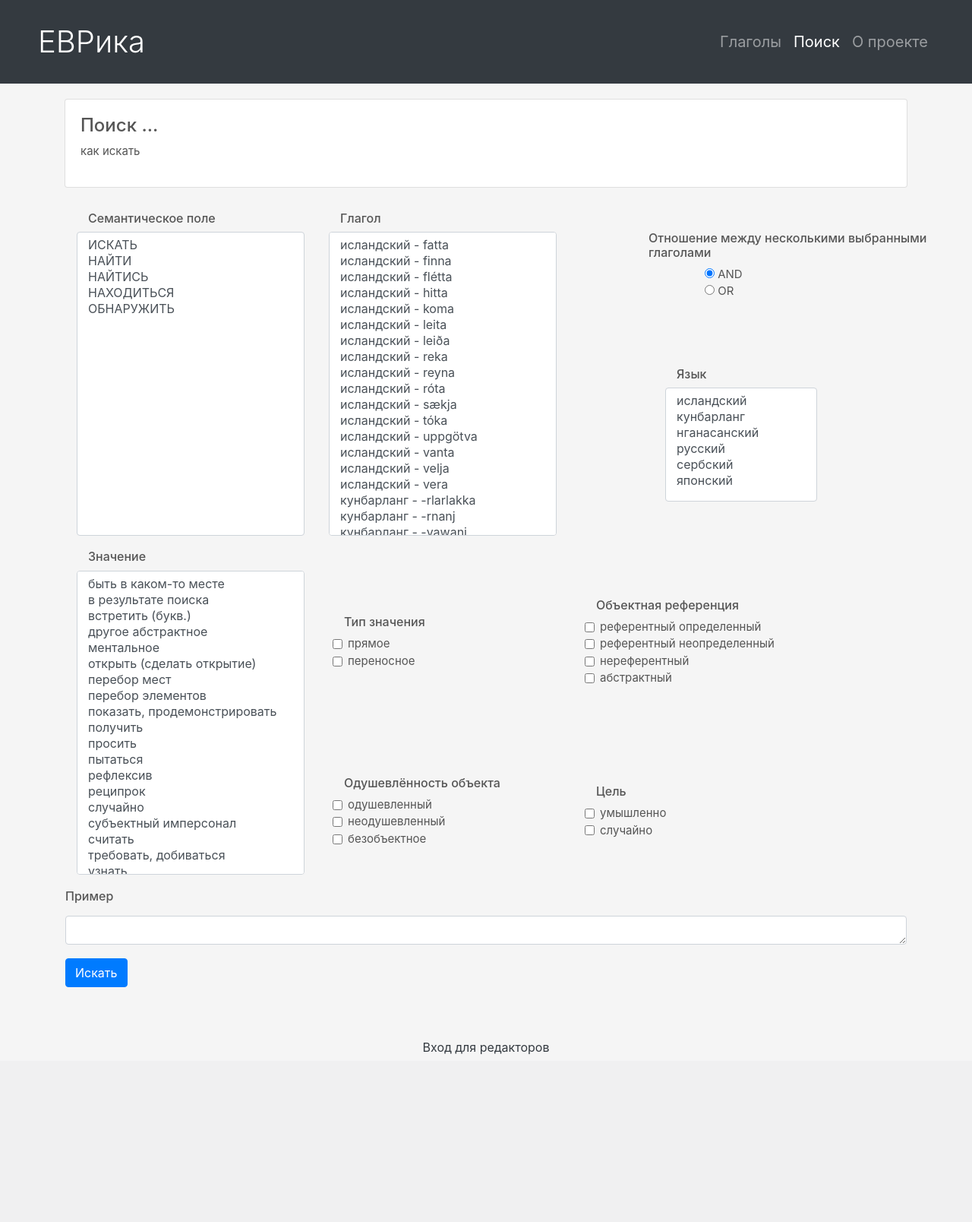
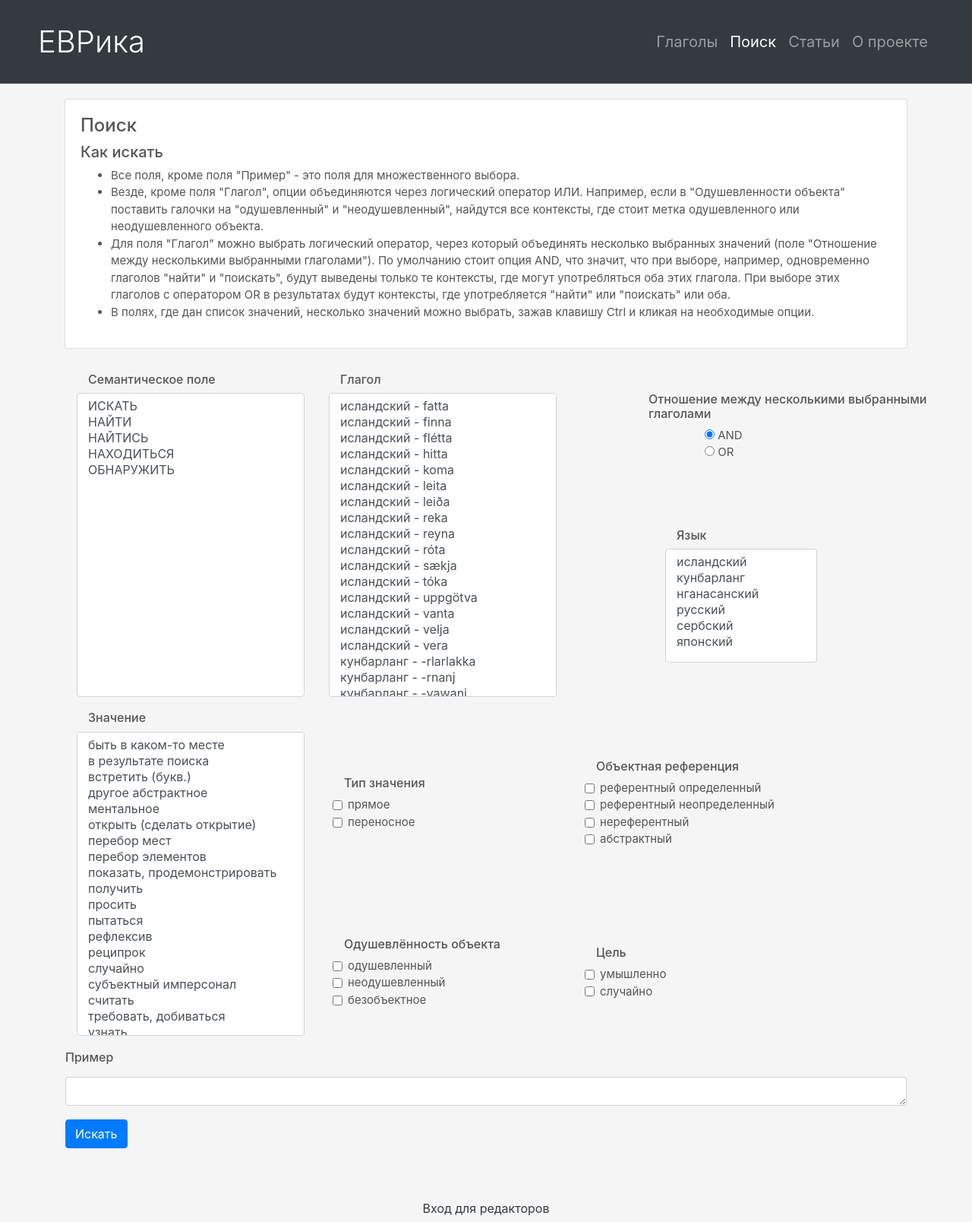
Before and after one commit to kategerasimenko/search_find, a Django app: page /search/ in a window 1280 px wide. Shown: the whole page at 76% size. Before the commit the page ends 1387 px from the top, so only its background shows below. Run offline with Django 3.2, Linux system fonts and the light colour scheme; data comes from the database, SQL or seed files in the repository; some libraries are stand-ins or nearby versions.

Commit message:
some changes

```diff
--- a/search_find_verbs/templates/search_form.html
+++ b/search_find_verbs/templates/search_form.html
@@ -20,14 +20,14 @@
     <div class="collapse navbar-collapse" id="navbarCollapse">
         <ul class="navbar-nav ml-auto">
             <li class="nav-item">
-                <!--                   нужна ссылка -->
                 <a class="nav-link" href="{% url 'index' %}">Глаголы</a>
             </li>
             <li class="nav-item  active">
                 <a class="nav-link" href="{% url 'search' %}">Поиск <span class="sr-only">(current)</span></a>
             </li>
             <li class="nav-item">
-                <!--                   нужна ссылка -->
+                <a class="nav-link" href="{% url 'articles' %}">Статьи</a>
+            <li class="nav-item">
                 <a class="nav-link" href="{% url 'about' %}">О проекте</a>
             </li>
         </ul>
@@ -36,8 +36,14 @@
 <div id="search-instruction" class="container">
     <div id="search-instruction-card" class="card">
         <div class="card-body">
-            <h4>Поиск ...</h4>
-            <p>как искать</p>
+            <h4>Поиск</h4>
+            <h5>Как искать</h5>
+            <ul>
+            <li>Все поля, кроме поля "Пример" - это поля для множественного выбора.</li>
+            <li>Везде, кроме поля "Глагол", опции объединяются через логический оператор ИЛИ. Например, если в "Одушевленности объекта" поставить галочки на "одушевленный" и "неодушевленный", найдутся все контексты, где стоит метка одушевленного или неодушевленного объекта. </li>
+            <li>Для поля "Глагол" можно выбрать логический оператор, через который объединять несколько выбранных значений (поле "Отношение между несколькими выбранными глаголами"). По умолчанию стоит опция AND, что значит, что при выборе, например, одновременно глаголов "найти" и "поискать", будут выведены только те контексты, где могут употребляться оба этих глагола. При выборе этих глаголов с оператором OR в результатах будут контексты, где употребляется "найти" или "поискать" или оба.</li>
+            <li>В полях, где дан список значений, несколько значений можно выбрать, зажав клавишу Ctrl и кликая на необходимые опции.</li>
+            </ul>
         </div>
     </div>
     <table>
@@ -165,12 +171,12 @@
         </div>
     </td>
     </tr>
-    <tr><td><a class="btn btn-primary" href="#" role="button">Искать</a></td></tr>
+    <tr><td><input type="submit" class="btn btn-primary " value="Искать" /></td></tr>
     </form>
     </table>
 </div>
 
-<footer class="footer">
+<footer class="footer sticky-bottom">
     <div class="row justify-content-center">
         <a href="{% url 'admin:index' %}" class="btn btn-outline-dark border-0 rounded-0" role="button">Вход для редакторов</a>
     </div>
```
